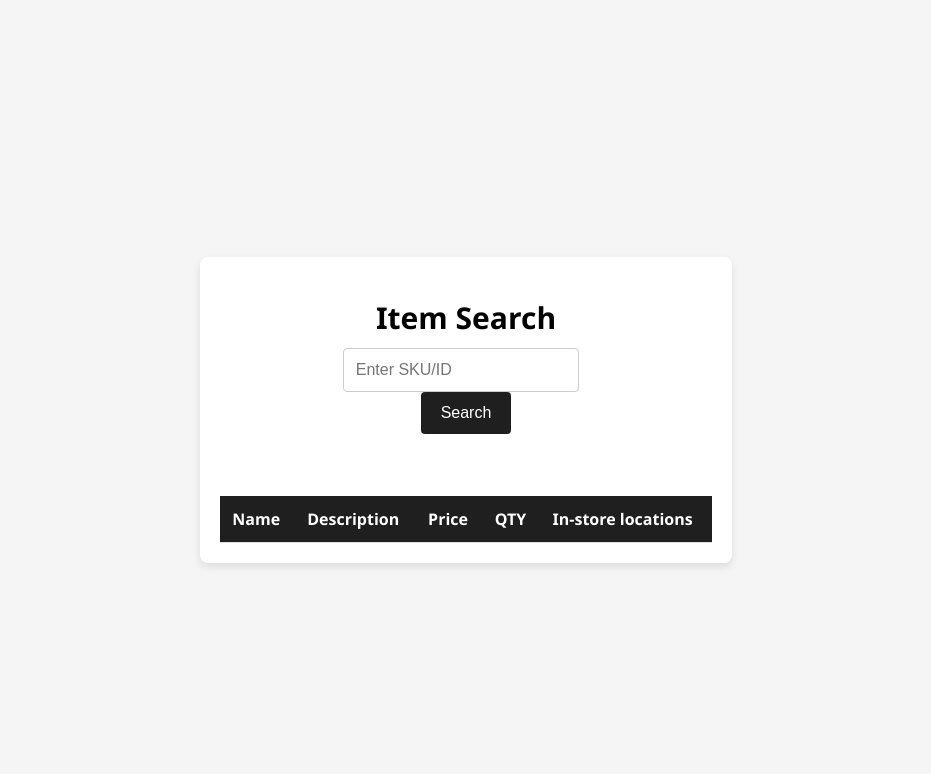
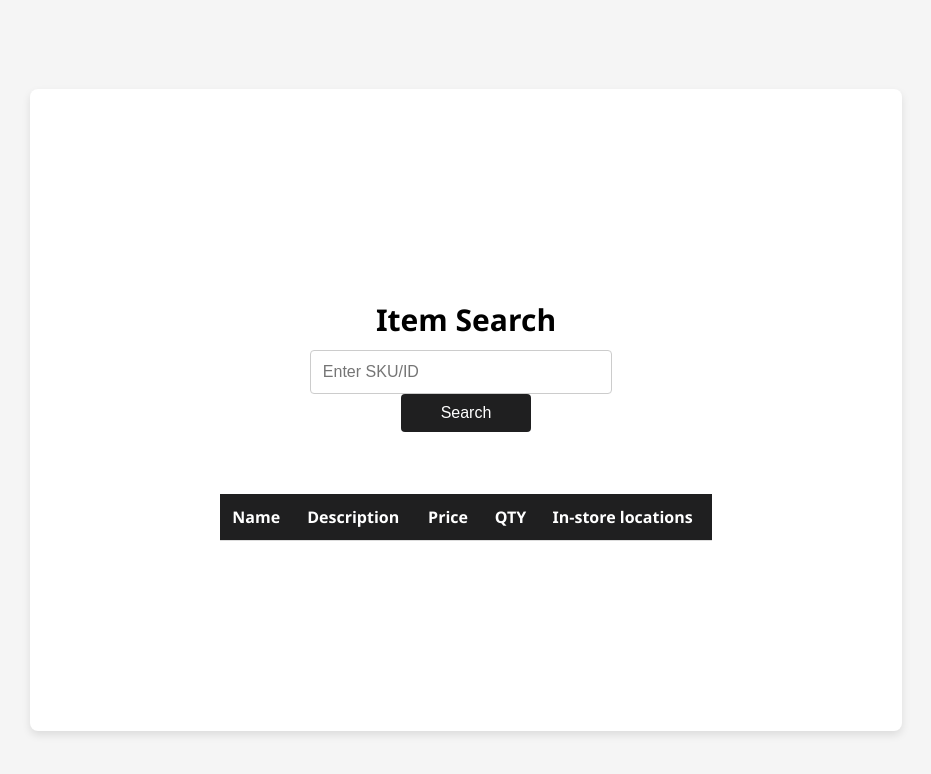
Before and after one commit to KenjiDoom/Inventory, a Flask app: page /search in a window 1280 px wide. Shown: the top 774 px of the page, without its empty margins (174-1105 px from the left). Run offline with Flask 3, Linux system fonts and the light colour scheme; lists and menus that the app fills with data are empty.

Commit message:
Updates to search template

```diff
--- a/templates/search.html
+++ b/templates/search.html
@@ -25,7 +25,7 @@
             background-color: #fff;
             border-radius: 8px;
             box-shadow: 0 4px 8px rgba(0, 0, 0, 0.1);
-            padding: 20px;
+            padding: 190px;
         }
 
         .search-form {
@@ -37,13 +37,13 @@
             font-size: 16px;
             border: 1px solid #ccc;
             border-radius: 4px;
-            width: 70%;
+            width: 80%;
             margin-right: 10px;
             box-sizing: border-box;
         }
 
         button {
-            padding: 12px 20px;
+            padding: 10px 40px;
             font-size: 16px;
             background-color: #1f1f20;
             color: #fff;
@@ -94,8 +94,8 @@
         }
 
         #image img {
-            max-width: 100%;
-            height: 200px;
+            max-width: 50%;
+            height: 300px;
             border-radius: 8px;
         }
 
```
